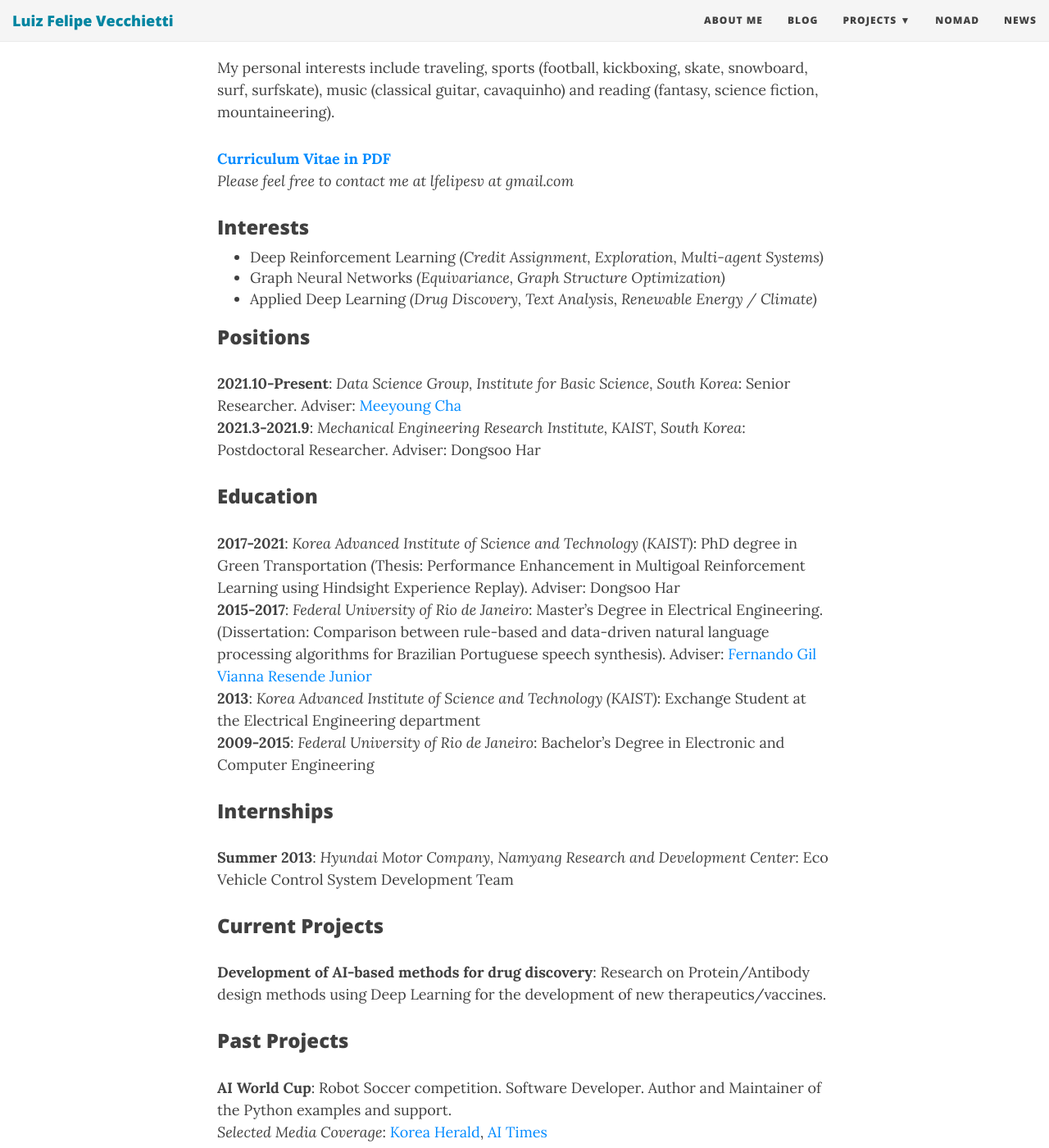
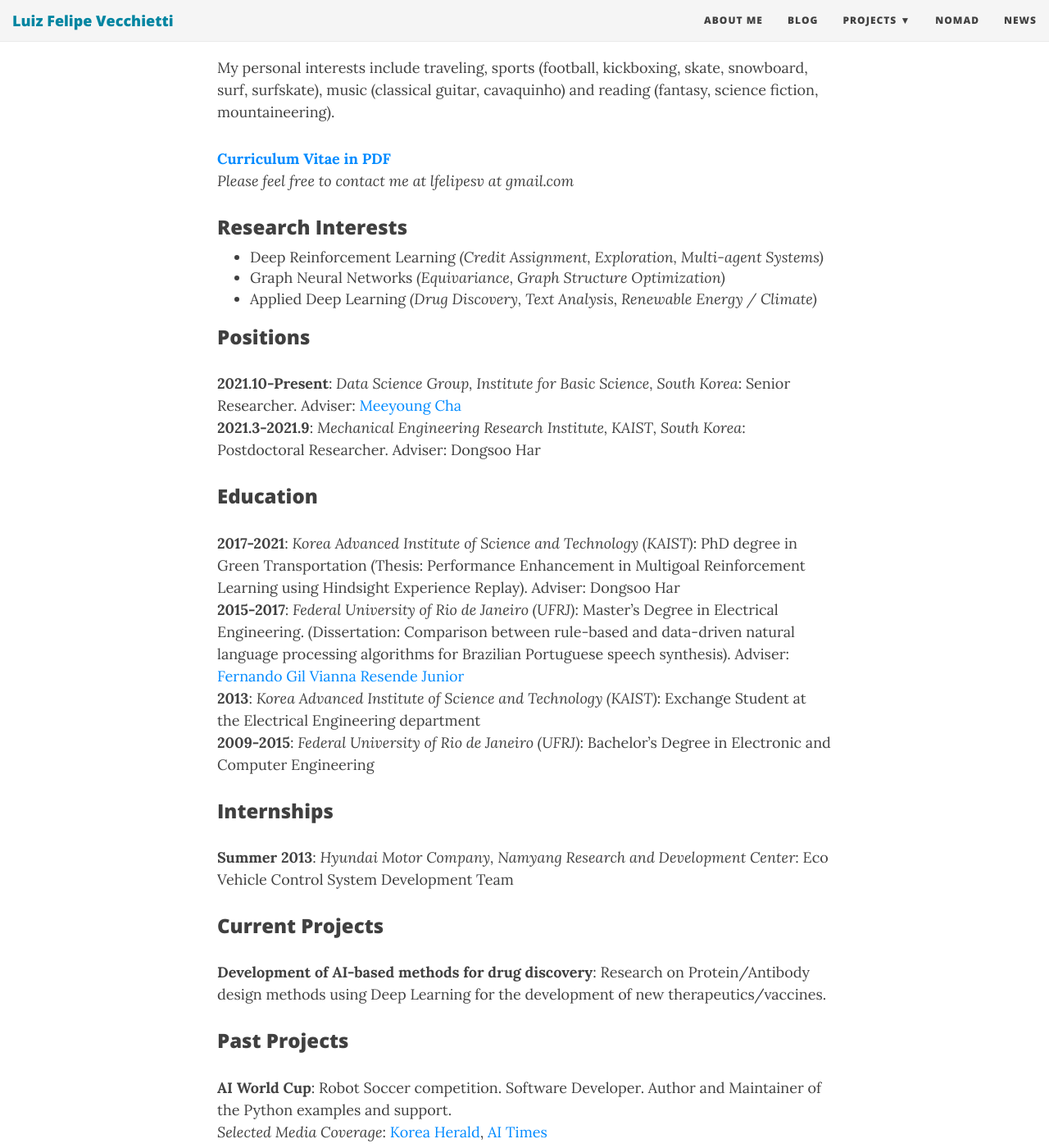
Before and after one commit to lfelipesv/lfelipesv.github.io, a Jekyll site: the page built from aboutme.md, in a window 1280 px wide and 1400 px high, scrolled down 723 px. Shown: the whole window at 82% size. Built offline with Jekyll 4.4.1, drawn with Linux system fonts in a browser that asks for light colours; nearby versions of some CDN libraries; some of the changed text lies outside the part shown.

Commit message:
small fixes

```diff
--- a/aboutme.md
+++ b/aboutme.md
@@ -17,7 +17,7 @@ My personal interests include traveling, sports (football, kickboxing, skate, sn
 **[Curriculum Vitae in PDF](https://lfelipesv.github.io/assets/CV_Luiz_Felipe_Vecchietti.pdf)**
 *Please feel free to contact me at lfelipesv at gmail.com*
 
-### Interests
+### Research Interests
 
 * Deep Reinforcement Learning *(Credit Assignment, Exploration, Multi-agent Systems)*
 * Graph Neural Networks *(Equivariance, Graph Structure Optimization)*
@@ -31,9 +31,9 @@ My personal interests include traveling, sports (football, kickboxing, skate, sn
 ### Education
 
 **2017-2021**: _Korea Advanced Institute of Science and Technology (KAIST)_: PhD degree in Green Transportation (Thesis: Performance Enhancement in Multigoal Reinforcement Learning using Hindsight Experience Replay). Adviser: Dongsoo Har
-**2015-2017**: _Federal University of Rio de Janeiro_: Master's Degree in Electrical Engineering. (Dissertation: Comparison between rule-based and data-driven natural language processing algorithms for Brazilian Portuguese speech synthesis). Adviser: [Fernando Gil Vianna Resende Junior](http://pee.ufrj.br/prof/?ID=gil)
+**2015-2017**: _Federal University of Rio de Janeiro (UFRJ)_: Master's Degree in Electrical Engineering. (Dissertation: Comparison between rule-based and data-driven natural language processing algorithms for Brazilian Portuguese speech synthesis). Adviser: [Fernando Gil Vianna Resende Junior](http://pee.ufrj.br/prof/?ID=gil)
 **2013**: _Korea Advanced Institute of Science and Technology (KAIST)_: Exchange Student at the Electrical Engineering department
-**2009-2015**: _Federal University of Rio de Janeiro_: Bachelor's Degree in Electronic and Computer Engineering
+**2009-2015**: _Federal University of Rio de Janeiro (UFRJ)_: Bachelor's Degree in Electronic and Computer Engineering
 
 ### Internships
 
@@ -135,7 +135,7 @@ I am very thankful for the support and trust given from my advisors throughout m
 
 #### Current
 
-**Sangmin Lee**, 2023-Now
+- **Sangmin Lee**, 2023-Now
 CS Undergraduate at KAIST
 *Topic*: Target-conditioned Antibody Design using Large Language Models
 
```
Also changed, not shown: other parts of aboutme.md (+1 -1 lines).
